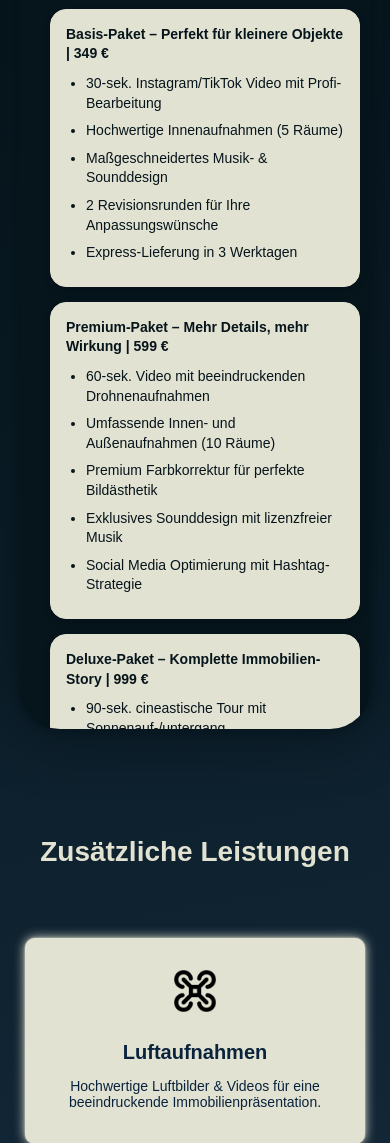
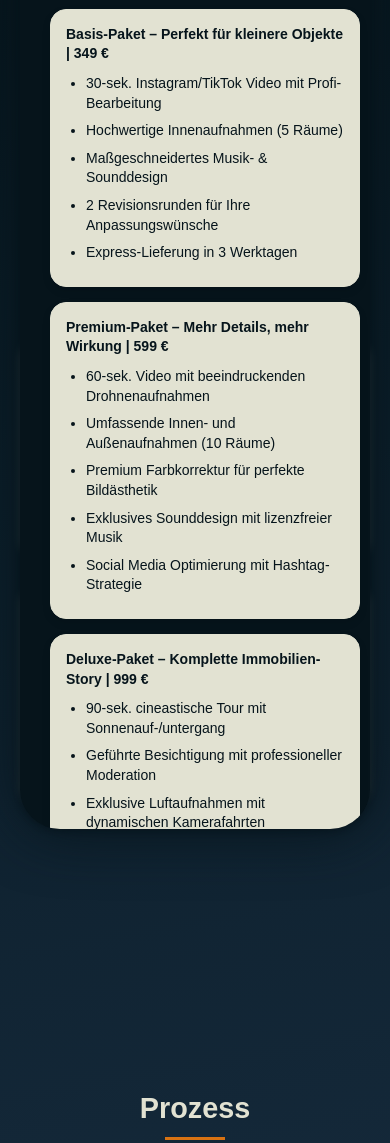
Before and after one commit to ERIK99active/erikbartho.de, a PHP site: page / in a window 390 px wide. Shown: the part 2121-3264 px from the top of the page. Run offline with PHP 8.4, Linux system fonts and the light colour scheme.

Commit message:
Update styles.css

```diff
--- a/styles.css
+++ b/styles.css
@@ -347,7 +347,7 @@
         transform-style: flat !important;
         perspective: none !important;
         transform: none !important;
-        height: auto !important;
+        height: 700px;
 
     }
 
@@ -1296,7 +1296,7 @@
         height: 700px;
     }
     .price-columns {
-        max-height: 690px;
+        max-height: 790px;
     }
     .price-columns {
         border-top-left-radius: 15px;
```
